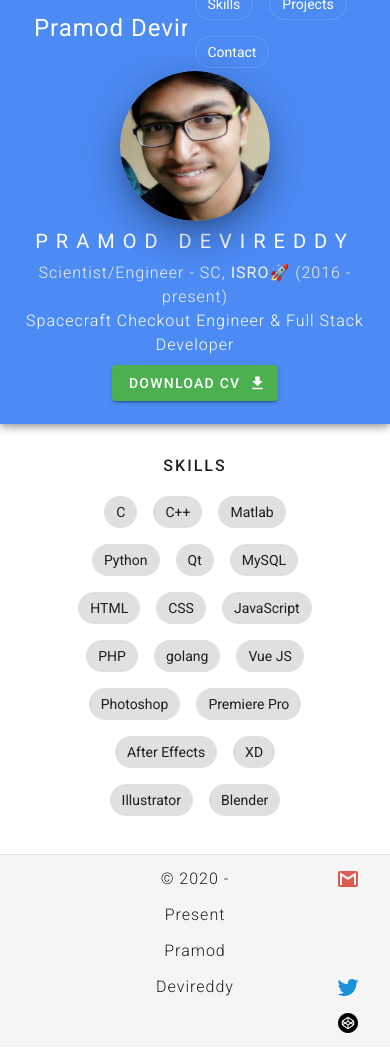
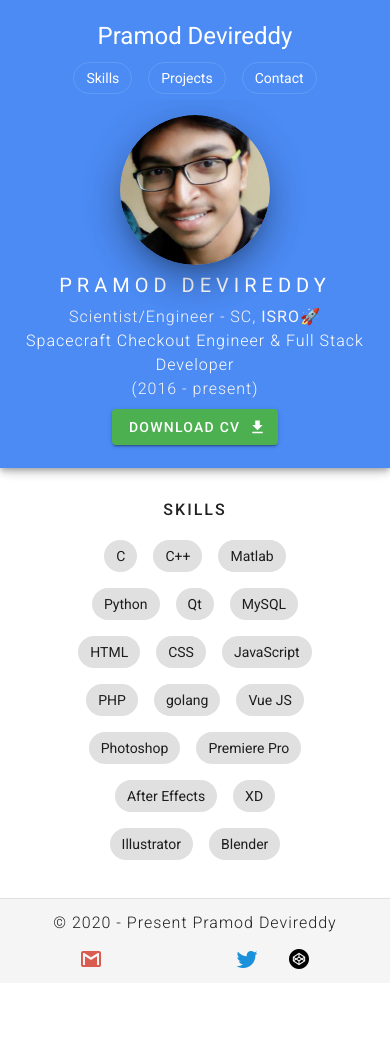
Before and after one commit to domarpdev/domarpdev.github.io, a Vue app: page / in a window 390 px wide. After the commit the page ends 983 px from the top, so only its background shows below. Built offline with nearby package versions, Linux system fonts and the light colour scheme.

Commit message:
Updated UI for Mobile Responsiveness

```diff
--- a/public/index.html
+++ b/public/index.html
@@ -1,5 +1,5 @@
 <!DOCTYPE html>
-<html lang="en">
+<html lang="en" style="overflow: auto;">
 
 <head>
   <meta charset="utf-8">
--- a/src/App.vue
+++ b/src/App.vue
@@ -1,17 +1,21 @@
 <template>
   <v-app>
-    <v-app-bar app flat color="#4C8BF4" dark>
-      <v-toolbar-title
-        style="margin-left: 5%; font-weight: 300; font-size: x-large; letter-spacing: 1px;"
-      >
-        <h1 class="hero">Pramod Devireddy</h1>
-      </v-toolbar-title>
-      <v-spacer></v-spacer>
-      <div>
-        <v-chip class="ma-2" outlined link>Skills</v-chip>
-        <v-chip class="ma-2" outlined link>Projects</v-chip>
-        <v-chip class="ma-2" outlined link>Contact</v-chip>
-      </div>
+    <v-app-bar app flat color="#4C8BF4" :height="$vuetify.breakpoint.smAndUp ? none : 100" dark>
+      <v-row :no-gutters="$vuetify.breakpoint.smAndDown">
+        <v-col :cols="12" :sm="6">
+          <h1
+            class="hero"
+            :class="$vuetify.breakpoint.smAndUp ? 'text-left ml-10' : 'text-center mt-5'"
+          >Pramod Devireddy</h1>
+        </v-col>
+        <v-col :class="$vuetify.breakpoint.smAndUp ? 'text-right mr-10' : 'text-center'">
+          <div>
+            <v-chip class="ma-2" outlined link>Skills</v-chip>
+            <v-chip class="ma-2" outlined link>Projects</v-chip>
+            <v-chip class="ma-2" outlined link>Contact</v-chip>
+          </div>
+        </v-col>
+      </v-row>
     </v-app-bar>
 
     <v-main>
@@ -19,14 +23,18 @@
     </v-main>
 
     <v-footer app absolute>
-      <v-row>
-        <v-col></v-col>
-        <v-col class="text-center">
+      <v-row :no-gutters="$vuetify.breakpoint.mdAndDown">
+        <v-col :cols="4"></v-col>
+        <v-col :cols="12" :md="4" class="text-center">
           <span
             style="font-size: 16px; font-weight: 300; letter-spacing: 1px; line-height: 36px;"
           >&copy; 2020 - Present Pramod Devireddy</span>
         </v-col>
-        <v-col class="text-right">
+        <v-col
+          :cols="12"
+          :md="4"
+          :class="$vuetify.breakpoint.mdAndUp ? 'text-right' : 'text-center'"
+        >
           <v-btn
             class="mx-2"
             icon
@@ -94,9 +102,29 @@ export default {
 };
 </script>
 
-<style scoped>
+<style>
 .hero {
   font-size: 24px;
   font-weight: 400;
 }
+
+::-webkit-scrollbar {
+  width: 12px;
+  margin: 0 3px;
+  padding: 0 3px;
+}
+
+::-webkit-scrollbar-track {
+  border-radius: 5px;
+  box-shadow: inset 0 0 10px rgba(0, 0, 0, 0.25);
+}
+
+::-webkit-scrollbar-thumb {
+  border-radius: 6px;
+  background-color: #5b95f8;
+}
+
+::-webkit-scrollbar-thumb:hover {
+  background-color: #4387fd;
+}
 </style>
--- a/src/components/About.vue
+++ b/src/components/About.vue
@@ -4,14 +4,13 @@
       <v-avatar class="elevation-20" size="150">
         <img src="../../public/img/pramod-devireddy.jpg" alt="Pramod Devireddy" />
       </v-avatar>
-      <div style="font-weight: 400; letter-spacing: 8px; margin: 5px 0;">PRAMOD DEVIREDDY</div>
-      <div style="font-size: 16px; color: rgb(240, 240, 240);">
+      <div style="font-weight: 400; letter-spacing: 5px; margin: 5px 0;">PRAMOD DEVIREDDY</div>
+      <div style="font-size: 16px; color: rgb(245, 245, 245);">
         Scientist/Engineer - SC,
         <b>ISRO</b>🚀
-        (2016 -
-        present)
       </div>
       <div style="font-size: 16px;">Spacecraft Checkout Engineer & Full Stack Developer</div>
+      <div style="font-size: 16px; color: rgb(245, 245, 245);">(2016 - present)</div>
       <v-btn class="ma-2" href="Pramod-Devireddy-CV.pdf" color="success">
         DOWNLOAD CV
         <v-icon right>mdi-download</v-icon>
--- a/vue.config.js
+++ b/vue.config.js
@@ -6,5 +6,7 @@ module.exports = {
   pwa: {
     name: 'Pramod Devireddy',
     themeColor: '#4C8BF4'
-  }
+  },
+
+  publicPath: './'
 }
```
